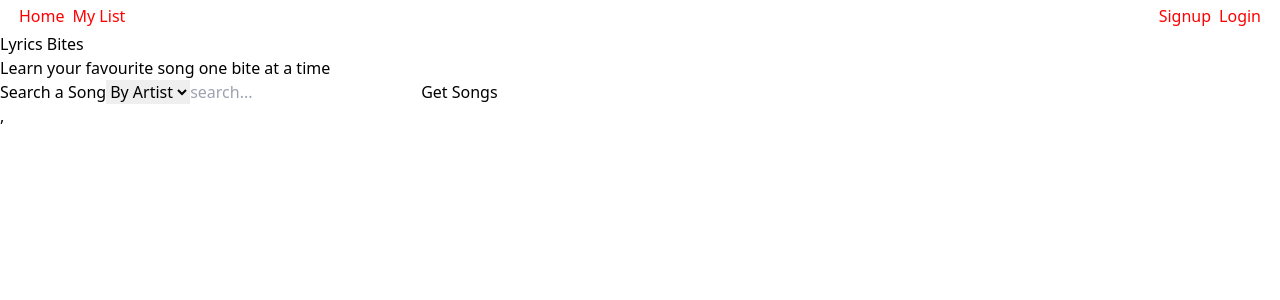
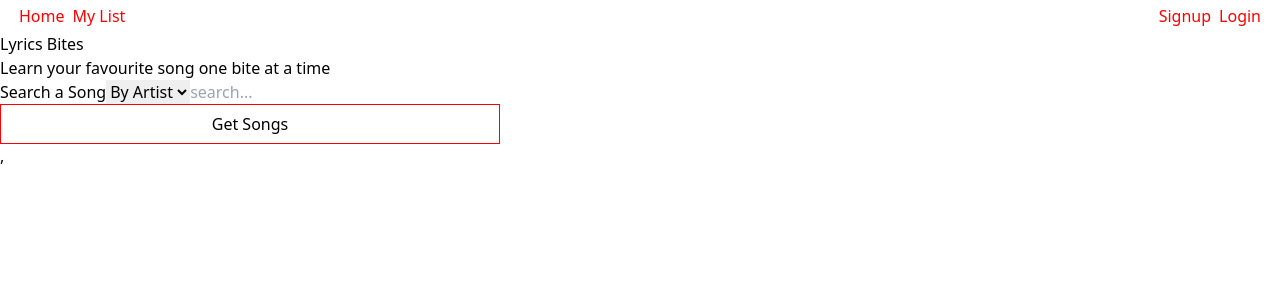
Before and after one commit to Banjer71/Lyrics-bites-frontend-v2, a React (Vite) app: page / in a window 1280 px wide. Shown: the top 300 px of the page. Built offline with nearby package versions, Linux system fonts and the light colour scheme.

Commit message:
fix the issue with the login

```diff
--- a/src/components/context/AuthContext.jsx
+++ b/src/components/context/AuthContext.jsx
@@ -1,5 +1,5 @@
 import React, { useState, createContext } from "react";
-import { useNavigate } from "react-router";
+import { useNavigate } from "react-router-dom";
 
 const AuthContext = createContext();
 const { Provider } = AuthContext;
--- a/src/components/display-all-songs.jsx
+++ b/src/components/display-all-songs.jsx
@@ -4,6 +4,7 @@ import CheckBox from "./checkbox";
 import SongLabel from "./song-label";
 import LabelSong from "./label-song";
 import { AuthContext } from "./context/AuthContext";
+import '../css/displayallsongs.css'
 
 const DisplayAllSongs = () => {
   const auth = useContext(AuthContext);
--- a/src/components/login/login.jsx
+++ b/src/components/login/login.jsx
@@ -1,5 +1,5 @@
 import React, { useState, useContext } from "react";
-import { Link, redirect } from "react-router-dom";
+import { Link, useNavigate } from "react-router-dom";
 import { Form, Formik } from "formik";
 import axios from "axios";
 import * as Yup from "yup";
@@ -30,6 +30,8 @@ const Login = () => {
   const [loginLoading, setLoginLoading] = useState(false);
   const [redirectOnLogin, setRedirectOnLogin] = useState(false);
 
+  let navigate = useNavigate()
+
   const submitCredentials = async (credentials) => {
     try {
       setLoginLoading(true);
@@ -51,7 +53,7 @@ const Login = () => {
 
   return (
     <>
-      {redirectOnLogin && redirect("/displayAllSongs")}
+      {redirectOnLogin && navigate("/displayAllSongs")}
       <section className="login">
         <div className="gradient-bar" />
         <Card>
--- a/src/components/navBar.jsx
+++ b/src/components/navBar.jsx
@@ -1,18 +1,28 @@
 import React, { useContext } from "react";
 import { AuthContext } from "./context/AuthContext";
-import { Link } from "react-router-dom";
+import { Link, useNavigate } from "react-router-dom";
 import "../css/navbar.css";
 
 const Navbar = () => {
   const auth = useContext(AuthContext);
   const { authState } = auth;
+
+  let navigate = useNavigate()
+
+  const handleLogout = () => {
+    if (auth.isAuthenticated()) {
+      auth.logout();
+    } else {
+      navigate('/login')
+    }
+  };
   return (
     <div>
       <ul className="navbar">
         <Link to="/">
           <li>Home</li>
         </Link>
-        <Link to="/DisplayAllSongs">
+        <Link to={auth.isAuthenticated() ? "/displayAllSongs" : "/login"}>
           <li>My List</li>
         </Link>
         <Link to={auth.isAuthenticated() ? "/displayAllSongs" : "/signup"}>
@@ -22,9 +32,10 @@ const Navbar = () => {
               : "Signup"}
           </li>
         </Link>
-        <Link to={auth.isAuthenticated() ? "/displayAllSongs" : "/login"}>
-          <li>{authState.userInfo.firstName ? "Logout" : "Login"}</li>
-        </Link>
+        <li onClick={handleLogout} className="cursor-pointer">
+          {auth.isAuthenticated() ? "Logout" : "Login"}
+        </li>
+
       </ul>
     </div>
   );
--- /dev/null
+++ b/src/components/reusable/buttons/button.css
@@ -0,0 +1,30 @@
+button {
+    margin: 10px auto 10px auto;
+    text-align: center;
+    width: 100%;
+    height: 40px;
+    border: 1px solid rgb(255, 0, 0);
+    background-color: #fce72cee;
+    font-family: "Courier";
+    font-size: 16px;
+    display: block;
+    cursor: pointer;
+    position: relative;
+  }
+
+  button:hover {
+    background-color: rgb(67 131 214 / 69%);
+    border: 1px solid rgb(67, 131, 214);
+    color: white;
+    font-weight: 700;
+  }
+
+  button:hover:disabled {
+    color: grey;
+  }
+
+  @media screen and (min-width: 620px) {
+    button {
+      max-width: 500px;
+    }
+  }
--- a/src/components/reusable/buttons/button.jsx
+++ b/src/components/reusable/buttons/button.jsx
@@ -1,9 +1,9 @@
 import React from "react";
-
+import './button.css'
 
 const Button = ({ type, disabled, children, onClick }) => {
   return (
-    <button type={type} disabled={disabled} onClick={onClick} className="my-[10px] text-center w-full h-[40px] border bg-[#fce72cee] block pointer relative">
+    <button type={type} disabled={disabled} onClick={onClick} className="">
       {children}
     </button>
   );
--- a/src/components/sidebar/sidebar.jsx
+++ b/src/components/sidebar/sidebar.jsx
@@ -1,4 +1,5 @@
 import React from "react";
+
 
 const SideBar = ({ cover, artist, albumTitle, albumId, getAlbumTracks }) => {
     return (
--- a/src/components/signup/signup.jsx
+++ b/src/components/signup/signup.jsx
@@ -1,6 +1,6 @@
-import React, { useState, useContext } from "react";
-import { Link, redirect, useNavigate } from "react-router-dom";
-import { Form, Formik, useFormik } from "formik";
+import React, { useState, useContext, useEffect } from "react";
+import { Link, useNavigate } from "react-router-dom";
+import { Form, Formik} from "formik";
 import axios from "axios";
 import * as Yup from "yup";
 import FormInput from "./form-input";
@@ -32,7 +32,7 @@ const SignUp = () => {
   const [loginLoading, setLoginLoading] = useState(false);
   const [signupSuccess, setSignupSuccess] = useState();
   const [signupError, setSignupError] = useState();
-  const [redirectOnLogin, setRedirectOnLogin] = useState(false);
+  const [delayedRedirect, setDelayedRedirect] = useState(false);
 
   let navigate = useNavigate()
 
@@ -44,9 +44,11 @@ const SignUp = () => {
       authContext.setAuthState(data);
       setSignupSuccess(data.message);
       setSignupError("");
+
       setTimeout(() => {
-        setRedirectOnLogin(true);
-      }, 700);
+
+        setDelayedRedirect(true);
+      }, 1000);
     } catch (error) {
       setLoginLoading(false);
       const { data } = error.response;
@@ -55,9 +57,16 @@ const SignUp = () => {
     }
   };
 
+
+  useEffect(() => {
+    if (delayedRedirect) {
+      navigate("/displayAllSongs");
+    }
+  }, [delayedRedirect, navigate]);
+
+
   return (
     <>
-      {redirectOnLogin && navigate("/displayAllSongs")}
       <section className="signup">
         <div className="gradient-bar" />
         <Card>
--- /dev/null
+++ b/src/css/displayallsongs.css
@@ -0,0 +1,14 @@
+.display-all-songs-wrapper {
+    outline: 1px dashed green;
+  }
+
+  .display-all-songs-wrapper h1 {
+    font-size: 1.2rem;
+  }
+
+  .display-all-songs {
+    display: grid;
+    grid-gap: 0.5rem;
+    font-size: 0.6rem;
+    padding: 1rem;
+  }
```
Also changed, not shown: src/components/sidebar/sidebar.css (added, +20 -0 lines).
